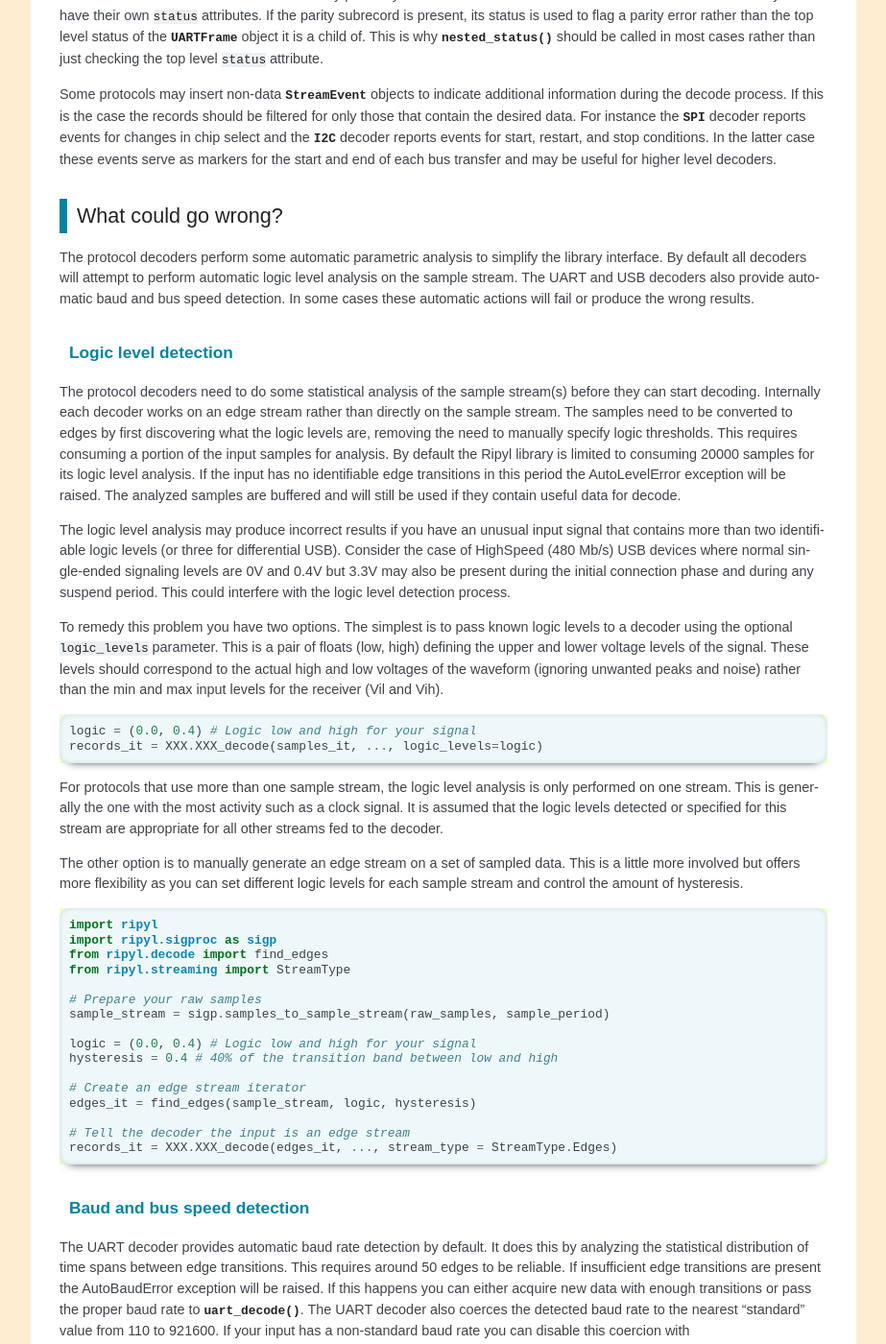
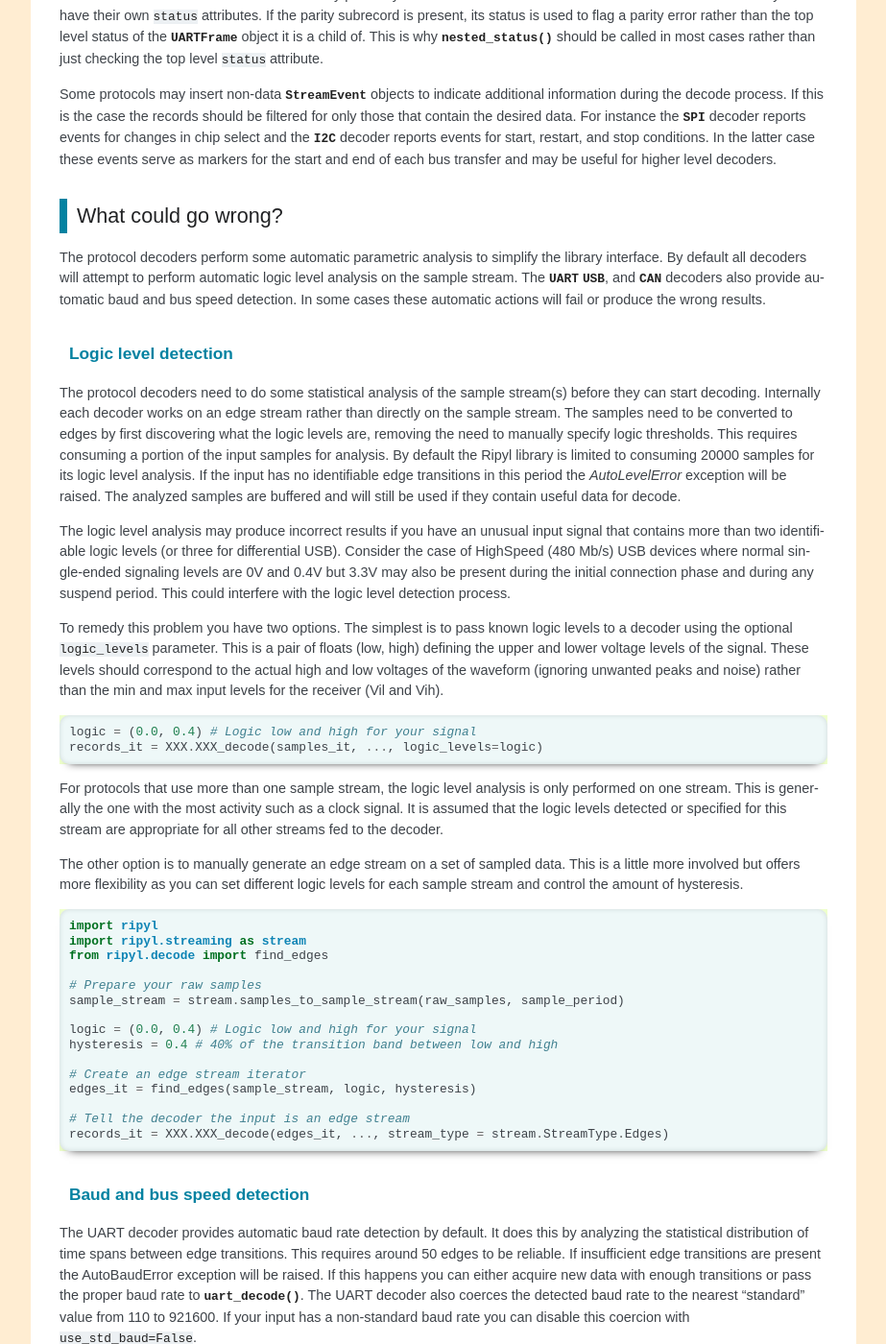
Before and after one commit to kevinpt/ripyl, a Sphinx documentation site: the page built from doc/rst/tutorial.rst, in a window 1280 px wide and 1400 px high, scrolled down 2662 px. Shown: the whole window at 96% size, without its empty margins (198-1121 px from the left). Built offline with Sphinx 7.4.7, drawn with Linux system fonts in a browser that asks for light colours; some of the changed text lies outside the part shown.

Commit message:
Update docs

```diff
--- a/doc/index.rst
+++ b/doc/index.rst
@@ -20,7 +20,7 @@
 
 .. image:: image/uart_hello_small.png
 
-The library provides decoded information in an easily traversed tree detailing the time and data for each sub-element of a protocol transmission.
+The library provides decoded information in an easily traversed tree detailing the time and data for each sub-element of a protocol transmission. In the example above you can see the individual frames along with the highlighted data and parity bits within each frame. The status of parity is verified as are checksums and CRCs used in other protocols.
 
 Features include:
     * Multi-protocol support:
--- a/doc/rst/data_structures.rst
+++ b/doc/rst/data_structures.rst
@@ -9,12 +9,12 @@
 Streams
 -------
 
-Throughout the Ripyl documentation there is reference to "streams" of data. This is a term used to describe an informally defined sequence of sample or edge data that is used as input and output of many library functions. A stream is a sequence of data that may be produced on demand by an iterator or generator function. Sample streams and edge streams are the two types of stream data structures used in Ripyl. Internally, all of the decode functions convert their input streams to edge streams before proceding to decode their content.
+Throughout the Ripyl documentation there is reference to "streams" of data. This is a term used to describe a sequence of sample or edge data that is used as input and output of many library functions. A stream is a sequence of data that may be produced on demand by an iterator or generator function. Sample streams and edge streams are the two types of stream data structures used in Ripyl. Internally, all of the decode functions convert their input streams to edge streams before proceding to decode their content.
 
 Sample streams
 ~~~~~~~~~~~~~~
 
-Sample streams are farily self explanatory. They are a time series of sampled data points. For efficiency purposes, a group of samples is aggregated into a :class:`~.streaming.SampleChunk` object containing a NumPy array of samples and attributes identifying the start time and sample period of each chunk. The number of samples in a chunk may vary but it defaults to 10000. Raw sample data can be converted to a sample stream with the :func:`~.streaming.samples_to_sample_stream` function.
+Sample streams are farily self explanatory. They are a time series of sampled data points. For efficiency purposes, a group of samples is aggregated into a :class:`~.streaming.SampleChunk` object containing a NumPy array of samples and attributes identifying the start time and sample period of each chunk. The number of samples in a chunk may vary but it defaults to 10000. Raw sample data can be converted to a sample stream with the :func:`~.streaming.samples_to_sample_stream` function. A sample stream can be converted back into a raw array of samples with :func:`~.streaming.sample_stream_to_samples`. The :func:`~.streaming.extract_all_samples` function will produce a raw array along with information about the start time and sample period.
 
 
 Edge streams
@@ -23,6 +23,8 @@
 Edge streams are different from sample streams in that they represent the logical levels of edge transitions. An edge stream consists of a sequence (list, tuple, etc.) or iterable (iterator or generator function object) that contains/yields a series of tuple pairs of numbers. The first number is a float representing the time that the second element of the pair occurs at. The second number is an int that represents the logical edge state (high, low, middle, etc.).
 
 The time value in each pair is an arbitrary time in seconds relative to whatever point is desired. Negative values are acceptable. The only firm requirement is that time increases monotonically. The time intervals between edges are not fixed. The logical state of each edge represents a transition at the current time that is maintained until the next edge in the sequence. Logical states are encoded as an integer value. For waveforms with binary states these will be 0 for low and 1 for high. For differential signals the states are -1 for low, 0 for differential-0, and 1 for high. The first element of an edge stream establishes the initial state of the stream and does not represent an edge.
+
+Edge streams can be manually created when necessary. They can also be created from a sample stream using the :func:`~.decode.find_edges` and :func:`~.decode.find_multi_edges` functions. An edge stream can be converted back to a sample stream using :func:`~.sigproc.edges_to_sample_stream` and :func:`~.sigproc.synth_wave`.
 
 
 StreamRecords
--- a/doc/rst/simulation.rst
+++ b/doc/rst/simulation.rst
@@ -4,7 +4,6 @@
 
 In addition to decoding protocols, Ripyl provides functions for simulating realistic waveforms. All of the protocols come with a synthesis function that generates edge streams. Such streams can be fed into the corresponding decoder to retrieve the original data. These edge streams can be further enhanced by converting them to sample streams and applying transformations that replicate real world behavior such as noise and band-limited edges. This capability is used in Ripyl's own test suite to generate arbitrary randomized test data for validating the decoders.
 
-The synthesis functions are named with the convention `<protocol>_synth()`.
 
 Signal Processing
 -----------------
--- a/doc/rst/tutorial.rst
+++ b/doc/rst/tutorial.rst
@@ -22,16 +22,16 @@
 .. code-block:: python
 
     import ripyl
-    import ripyl.sigproc as sigp
+    import ripyl.streaming as stream
     import ripyl.protocol.uart as uart
 
     raw_samples, sample_period = read_samples_from_your_oscilloscope()
-    txd = sigp.samples_to_sample_stream(raw_samples, sample_period)
+    txd = stream.samples_to_sample_stream(raw_samples, sample_period)
 
 .. note::
     You will need to figure out how to populate the raw_samples and sample_period variables on your own. read_samples_from_your_oscilloscope() is just a placeholder that does not exist in Ripyl. See the section on :doc:`reading data <reading_data>` for some examples for various devices.
 
-The ``txd`` variable is an iterable object that will extract data from ``raw_samples`` as needed and yield a series of sample stream tuples with time markers for each sample. If you need accurate time correlation you can pass an additional ``start_time`` parameter to the :func:`~.sigproc.samples_to_sample_stream` function.
+The ``txd`` variable is an iterable object that will extract data from ``raw_samples`` as needed and yield a series of sample stream tuples with time markers for each sample. If you need accurate time correlation you can pass an additional ``start_time`` parameter to the :func:`~.streaming.samples_to_sample_stream` function.
 
 .. note::
 
@@ -129,12 +129,12 @@
 What could go wrong?
 --------------------
 
-The protocol decoders perform some automatic parametric analysis to simplify the library interface. By default all decoders will attempt to perform automatic logic level analysis on the sample stream. The UART and USB decoders also provide automatic baud and bus speed detection. In some cases these automatic actions will fail or produce the wrong results.
+The protocol decoders perform some automatic parametric analysis to simplify the library interface. By default all decoders will attempt to perform automatic logic level analysis on the sample stream. The :mod:`UART <.protocol.uart>` :mod:`USB <.protocol.usb>`, and :mod:`CAN <.protocol.can>` decoders also provide automatic baud and bus speed detection. In some cases these automatic actions will fail or produce the wrong results.
 
 Logic level detection
 ~~~~~~~~~~~~~~~~~~~~~
 
-The protocol decoders need to do some statistical analysis of the sample stream(s) before they can start decoding. Internally each decoder works on an edge stream rather than directly on the sample stream. The samples need to be converted to edges by first discovering what the logic levels are, removing the need to manually specify logic thresholds. This requires consuming a portion of the input samples for analysis. By default the Ripyl library is limited to consuming 20000 samples for its logic level analysis. If the input has no identifiable edge transitions in this period the AutoLevelError exception will be raised. The analyzed samples are buffered and will still be used if they contain useful data for decode.
+The protocol decoders need to do some statistical analysis of the sample stream(s) before they can start decoding. Internally each decoder works on an edge stream rather than directly on the sample stream. The samples need to be converted to edges by first discovering what the logic levels are, removing the need to manually specify logic thresholds. This requires consuming a portion of the input samples for analysis. By default the Ripyl library is limited to consuming 20000 samples for its logic level analysis. If the input has no identifiable edge transitions in this period the `AutoLevelError` exception will be raised. The analyzed samples are buffered and will still be used if they contain useful data for decode.
 
 The logic level analysis may produce incorrect results if you have an unusual input signal that contains more than two identifiable logic levels (or three for differential USB). Consider the case of HighSpeed (480 Mb/s) USB devices where normal single-ended signaling levels are 0V and 0.4V but 3.3V may also be present during the initial connection phase and during any suspend period. This could interfere with the logic level detection process.
 
@@ -152,12 +152,11 @@
 .. code-block:: python
 
     import ripyl
-    import ripyl.sigproc as sigp
+    import ripyl.streaming as stream
     from ripyl.decode import find_edges
-    from ripyl.streaming import StreamType
 
     # Prepare your raw samples
-    sample_stream = sigp.samples_to_sample_stream(raw_samples, sample_period)
+    sample_stream = stream.samples_to_sample_stream(raw_samples, sample_period)
 
     logic = (0.0, 0.4) # Logic low and high for your signal
     hysteresis = 0.4 # 40% of the transition band between low and high
@@ -166,7 +165,7 @@
     edges_it = find_edges(sample_stream, logic, hysteresis)
 
     # Tell the decoder the input is an edge stream
-    records_it = XXX.XXX_decode(edges_it, ..., stream_type = StreamType.Edges)
+    records_it = XXX.XXX_decode(edges_it, ..., stream_type = stream.StreamType.Edges)
 
 
 
```
